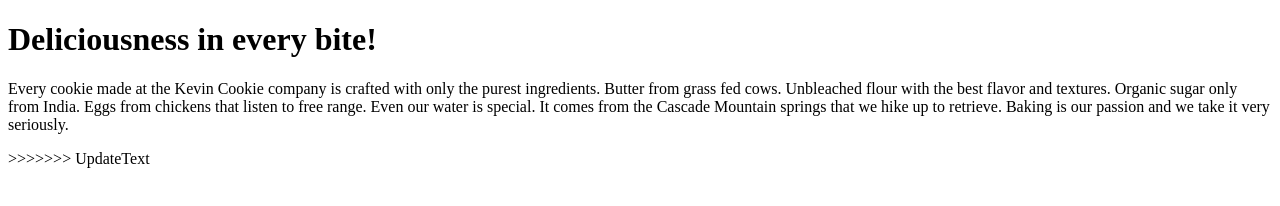
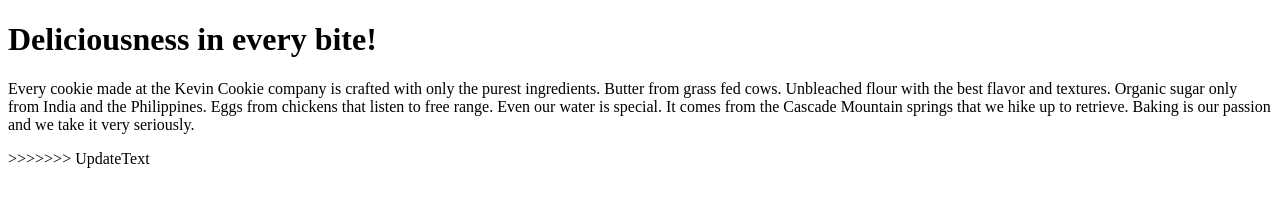
Before and after one commit to litomakunouchi/kevincookiecompany.com, a plain HTML site: page index.htm in a window 1280 px wide. Drawn offline with Linux system fonts and the light colour scheme.

Commit message:
Update index.htm

```diff
--- a/index.htm
+++ b/index.htm
@@ -3,7 +3,7 @@
 <body>
 
 <h1>Deliciousness in every bite!</h1>
-<p>Every cookie made at the Kevin Cookie company is crafted with only the purest ingredients. Butter from grass fed cows. Unbleached flour with the best flavor and textures. Organic sugar only from India. Eggs from chickens that listen to free range. Even our water is special. It comes from the Cascade Mountain springs that we hike up to retrieve. Baking is our passion and we take it very seriously.</p>
+<p>Every cookie made at the Kevin Cookie company is crafted with only the purest ingredients. Butter from grass fed cows. Unbleached flour with the best flavor and textures. Organic sugar only from India and the Philippines. Eggs from chickens that listen to free range. Even our water is special. It comes from the Cascade Mountain springs that we hike up to retrieve. Baking is our passion and we take it very seriously.</p>
 >>>>>>> UpdateText
 
 </body>
```
